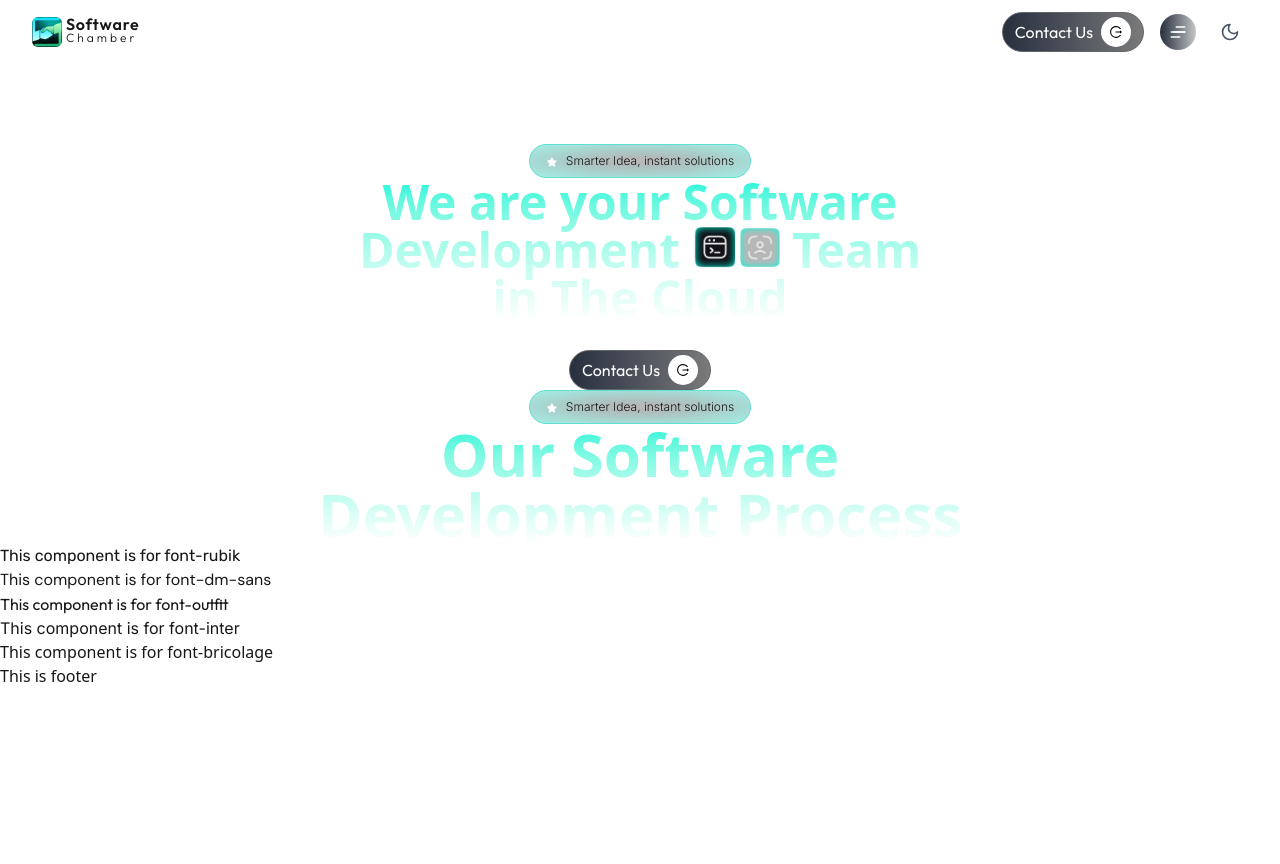
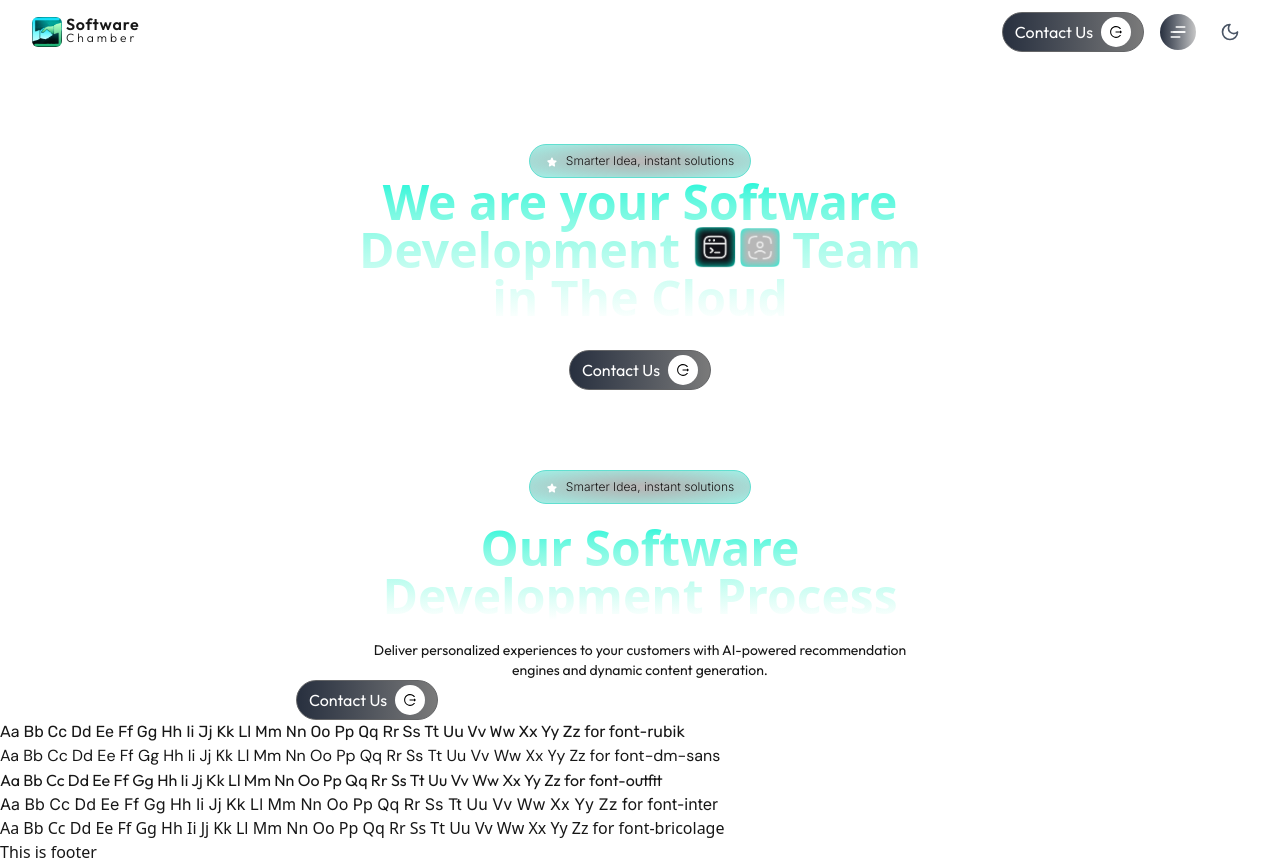
Before and after one commit to developerMohib/software-chamber, a Next.js app: page / in a window 1280 px wide. Before the commit the page ends 800 px from the top, so only its background shows below. Built offline with nearby package versions, Linux system fonts and the light colour scheme.

Commit message:
process section on working

```diff
--- a/src/components/banner/Banner.tsx
+++ b/src/components/banner/Banner.tsx
@@ -9,7 +9,7 @@ const Banner = () => {
     }
     return (
         <main>
-            <div className="flex items-center justify-center mt-20">
+            <div className="flex items-center justify-center md:mt-20">
                 <h1 className="font-inter inline-block bg-radial from-[#00000045] to-[#2ccebb6f] to-90% border border-[#61dfd0] px-4 py-2 text-center rounded-full text-xs font-light">
                     <TiStarFullOutline className="inline-block mr-2 text-white" />
                     Smarter Idea, instant solutions
--- a/src/components/home/MyHome.tsx
+++ b/src/components/home/MyHome.tsx
@@ -7,11 +7,11 @@ const MyHome = () => {
         <div>
             <Banner />
             <Process />
-            <h1 className='font-rubik' >This component is for font-rubik</h1>
-            <h1 className='font-dm-sans' >This component is for font-dm-sans</h1>
-            <h1 className='font-outfit' >This component is for font-outfit</h1>
-            <h1 className='font-inter' >This component is for font-inter</h1>
-            <h1 className='font-bricolage' >This component is for font-bricolage</h1>
+            <h1 className='font-rubik' >Aa Bb Cc Dd Ee Ff Gg Hh Ii Jj Kk Ll Mm Nn Oo Pp Qq Rr Ss Tt Uu Vv Ww Xx Yy Zz for font-rubik</h1>
+            <h1 className='font-dm-sans' >Aa Bb Cc Dd Ee Ff Gg Hh Ii Jj Kk Ll Mm Nn Oo Pp Qq Rr Ss Tt Uu Vv Ww Xx Yy Zz for font-dm-sans</h1>
+            <h1 className='font-outfit' >Aa Bb Cc Dd Ee Ff Gg Hh Ii Jj Kk Ll Mm Nn Oo Pp Qq Rr Ss Tt Uu Vv Ww Xx Yy Zz for font-outfit</h1>
+            <h1 className='font-inter' >Aa Bb Cc Dd Ee Ff Gg Hh Ii Jj Kk Ll Mm Nn Oo Pp Qq Rr Ss Tt Uu Vv Ww Xx Yy Zz for font-inter</h1>
+            <h1 className='font-bricolage' >Aa Bb Cc Dd Ee Ff Gg Hh Ii Jj Kk Ll Mm Nn Oo Pp Qq Rr Ss Tt Uu Vv Ww Xx Yy Zz for font-bricolage</h1>
         </div>
     );
 };
--- a/src/components/process/Process.tsx
+++ b/src/components/process/Process.tsx
@@ -1,21 +1,32 @@
+import CTAButton from '@/shared/CTAButton/CTAButton';
 import Image from 'next/image';
 import React from 'react';
+import { AiOutlineLogout } from 'react-icons/ai';
 import { TiStarFullOutline } from 'react-icons/ti';
 
 const Process = () => {
+        const handlerContact = () => {
+        console.log("Contact to mohibullah")
+    }
     return (
         <main>
-            <div className="flex items-center justify-center">
+            <div className="flex items-center justify-center md:mt-20">
                 <h1 className="font-inter inline-block bg-radial from-[#00000045] to-[#2ccebb6f] to-90% border border-[#61dfd0] px-4 py-2 text-center rounded-full text-xs font-light">
                     <TiStarFullOutline className="inline-block mr-2 text-white" />
                     Smarter Idea, instant solutions
                 </h1>
             </div>
-            <div className="flex items-center justify-center">
-                <h1 className="font-bricolageGrotesque text-6xl font-semibold text-center bg-gradient-to-t from-white to-[#00f6d9] bg-clip-text text-transparent">
+            <div className="text-center w-[60%] mx-auto px-10">
+                <h1 className="font-bricolageGrotesque text-5xl font-semibold text-center bg-gradient-to-t from-white to-[#00f6d9] bg-clip-text text-transparent my-5">
                     Our Software  <br />
                     Development Process
                 </h1>
+                <p className='font-outfit text-sm md:w-4/5 mx-auto'>Deliver personalized experiences to your customers with AI-powered recommendation engines and dynamic content generation.</p>
+                <div className='justify-center'>
+                    <CTAButton label="Contact Us"
+                    icon={<AiOutlineLogout className="bg-white text-black rounded-full text-3xl p-2" />}
+                    />
+                </div>
             </div>
         </main>
     );
```
